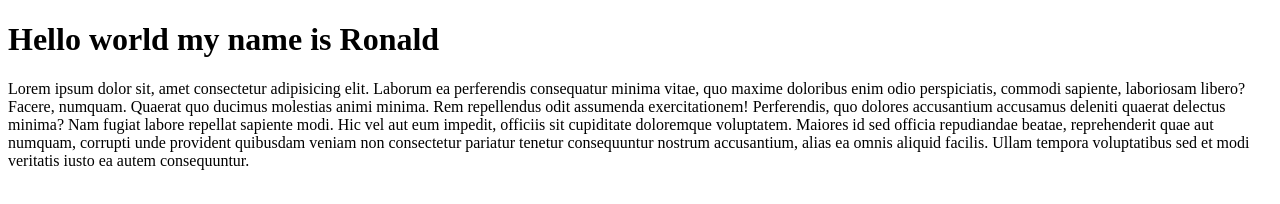
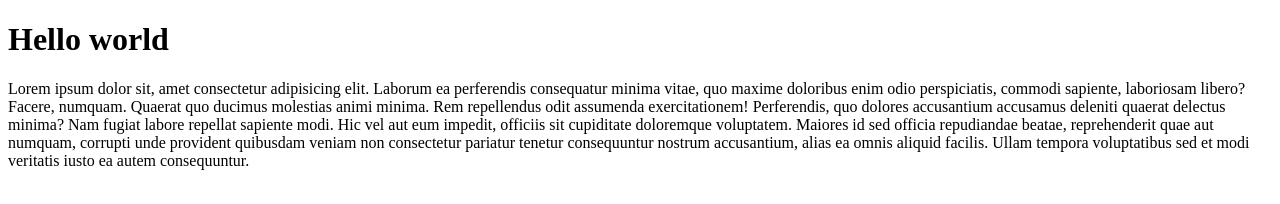
Before and after one commit to ronaldpiragua/Project2, a plain HTML site: page Index.html in a window 1280 px wide. Drawn offline with Linux system fonts and the light colour scheme.

Commit message:
Hello world

```diff
--- a/Index.html
+++ b/Index.html
@@ -7,7 +7,7 @@
     <title>Test1</title>
 </head>
 <body>
-    <h1>Hello world my name is Ronald</h1>
+    <h1>Hello world</h1>
     <p>Lorem ipsum dolor sit, amet consectetur adipisicing elit. Laborum ea perferendis consequatur minima vitae, quo maxime
         doloribus enim odio perspiciatis, commodi sapiente, laboriosam libero? Facere, numquam. Quaerat quo ducimus
         molestias animi minima. Rem repellendus odit assumenda exercitationem! Perferendis, quo dolores accusantium
```
